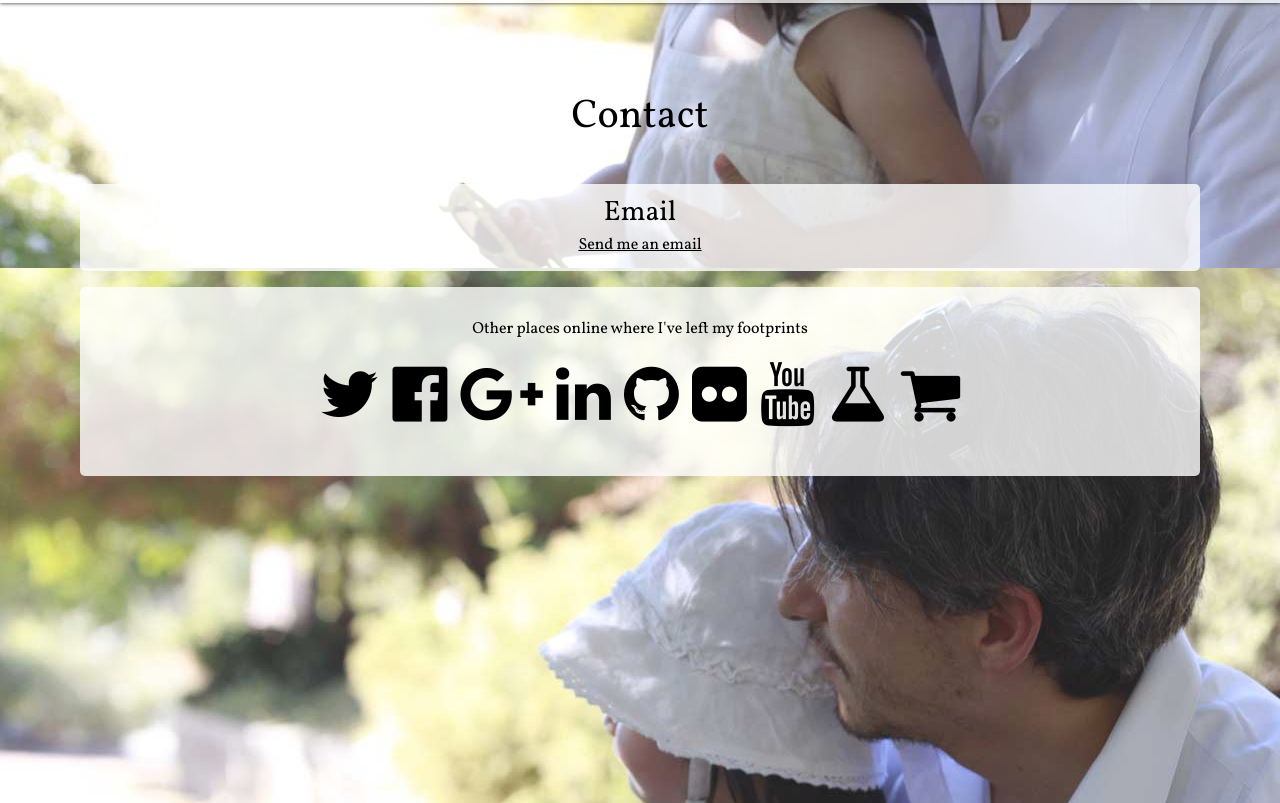
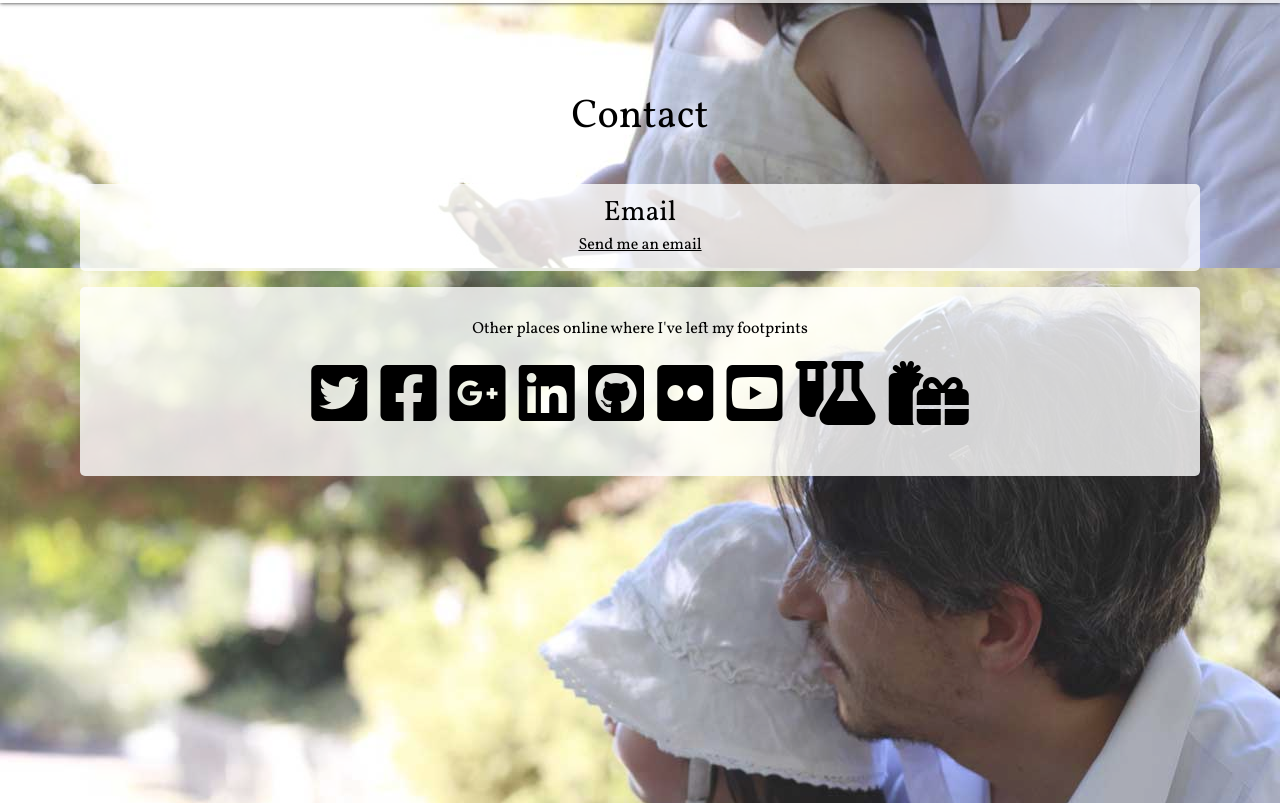
Before and after one commit to wunc/wunchiou.com, a website: page index.html in a window 1280 px wide. Shown: the part 3997-4800 px from the top of the page. Drawn offline with nearby package versions, Linux system fonts and the light colour scheme.

Commit message:
Use font-awesome 6

```diff
--- a/css/source/_core.scss
+++ b/css/source/_core.scss
@@ -1,6 +1,6 @@
 /* Style-sheet for wunchiou.com */
 @import 'https://fonts.googleapis.com/css?family=Vollkorn:400,400i,700,700i';
-@import 'https://maxcdn.bootstrapcdn.com/font-awesome/4.6.3/css/font-awesome.min.css';
+@import 'https://cdnjs.cloudflare.com/ajax/libs/font-awesome/6.2.1/css/all.min.css';
 
 html {
 	height: 100%;
--- a/index.html
+++ b/index.html
@@ -6,7 +6,7 @@
 <title>Wun Chiou</title>
 
 <link rel="shortcut icon" href="favicon.ico" />
-<link rel="stylesheet" href="css/style.css" />
+<link rel="stylesheet" href="css/style.css?v=20221202" />
 
 </head>
 
@@ -81,15 +81,15 @@
 <div class="content shaded">
 <p>Other places online where I've left my footprints</p>
 <ul>
-	<li><a href="https://twitter.com/wunch" rel="me" title="Wun on Twitter"><i class="fa fa-twitter"></i></a></li>
-	<li><a href="https://www.facebook.com/wunchiou" rel="me" title="Wun on Facebook"><i class="fa fa-facebook-official"></i></a></li>
-	<li><a href="https://profiles.google.com/wunchiou" rel="me" title="Wun on Google+"><i class="fa fa-google-plus"></i></a></li>
-	<li><a href="https://www.linkedin.com/in/wunchiou" rel="me" title="Wun on Linkedin"><i class="fa fa-linkedin"></i></a></li>
-	<li><a href="https://github.com/wunc" rel="me" title="Wun on Github"><i class="fa fa-github"></i></a></li>
-	<li><a href="http://www.flickr.com/photos/wunch" rel="me" title="Wun on Flickr"><i class="fa fa-flickr"></i></a>
-	<li><a href="http://www.youtube.com/wunchiou" rel="me" title="Wun on YouTube"><i class="fa fa-youtube"></i></a></li>
-	<li><a href="http://mrchiou.wordpress.com/" rel="me" title="Mr. Chiou's student projects"><i class="fa fa-flask"></i></a></li>
-	<li><a href="http://www.amazon.com/wishlist/2W3RWZ2C0UT4W?reveal=unpurchased&amp;filter=all&amp;sort=priority&amp;layout=standard" title="Wun’s Amazon Wishlist"><i class="fa fa-shopping-cart"></i></a></li>
+	<li><a href="https://twitter.com/wunch" rel="me" title="Wun on Twitter"><i class="fa-brands fa-square-twitter"></i></a></li>
+	<li><a href="https://www.facebook.com/wunchiou" rel="me" title="Wun on Facebook"><i class="fa-brands fa-square-facebook"></i></a></li>
+	<li><a href="https://profiles.google.com/wunchiou" rel="me" title="Wun on Google+"><i class="fa-brands fa-square-google-plus"></i></a></li>
+	<li><a href="https://www.linkedin.com/in/wunchiou" rel="me" title="Wun on Linkedin"><i class="fa-brands fa-linkedin"></i></a></li>
+	<li><a href="https://github.com/wunc" rel="me" title="Wun on Github"><i class="fa-brands fa-square-github"></i></a></li>
+	<li><a href="http://www.flickr.com/photos/wunch" rel="me" title="Wun on Flickr"><i class="fa-brands fa-flickr"></i></a>
+	<li><a href="http://www.youtube.com/wunchiou" rel="me" title="Wun on YouTube"><i class="fa-brands fa-square-youtube"></i></a></li>
+	<li><a href="http://mrchiou.wordpress.com/" rel="me" title="Mr. Chiou's student projects"><i class="fa-solid fa-flask-vial"></i></a></li>
+	<li><a href="http://www.amazon.com/wishlist/2W3RWZ2C0UT4W?reveal=unpurchased&amp;filter=all&amp;sort=priority&amp;layout=standard" title="Wun’s Amazon Wishlist"><i class="fa-solid fa-gifts"></i></a></li>
 </ul>
 </div>
 </section>
```
Also changed, not shown: resume/resume.html (+2 -2 lines), css/style.css, 1 other file.
